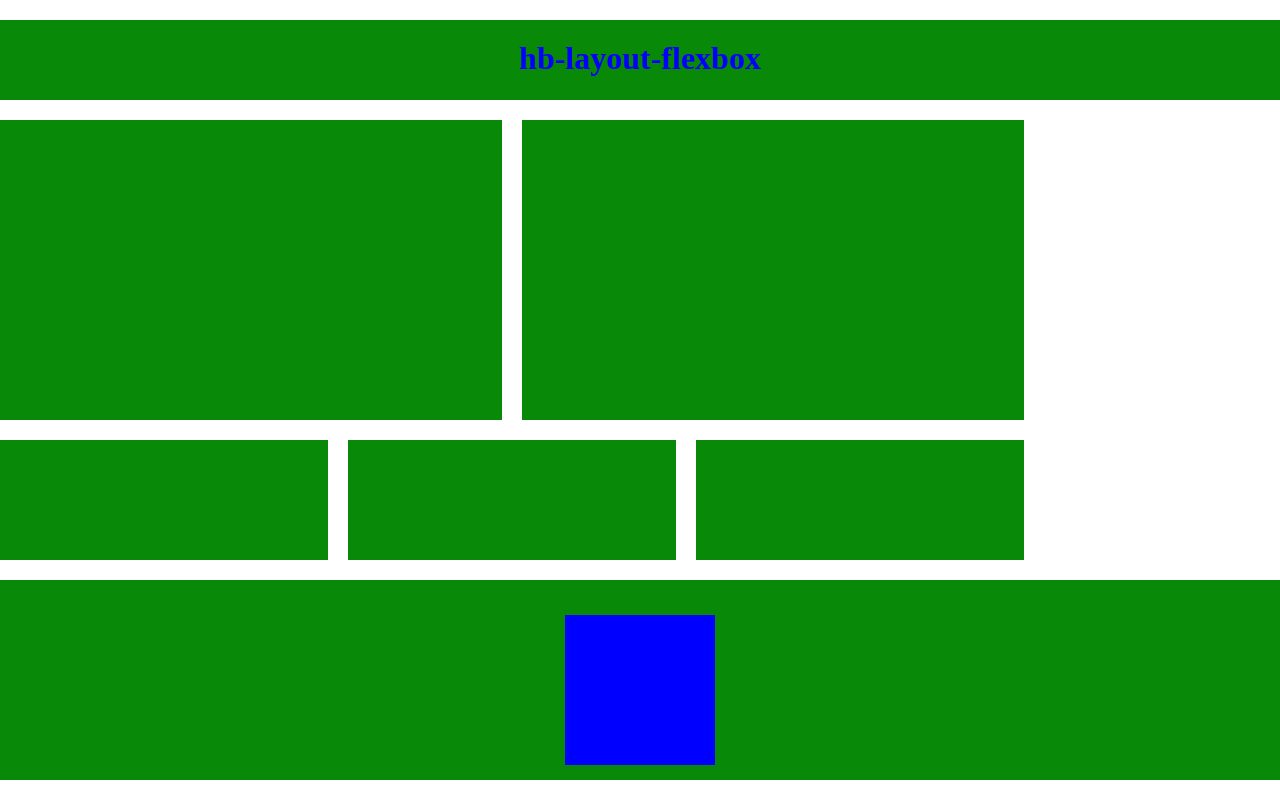
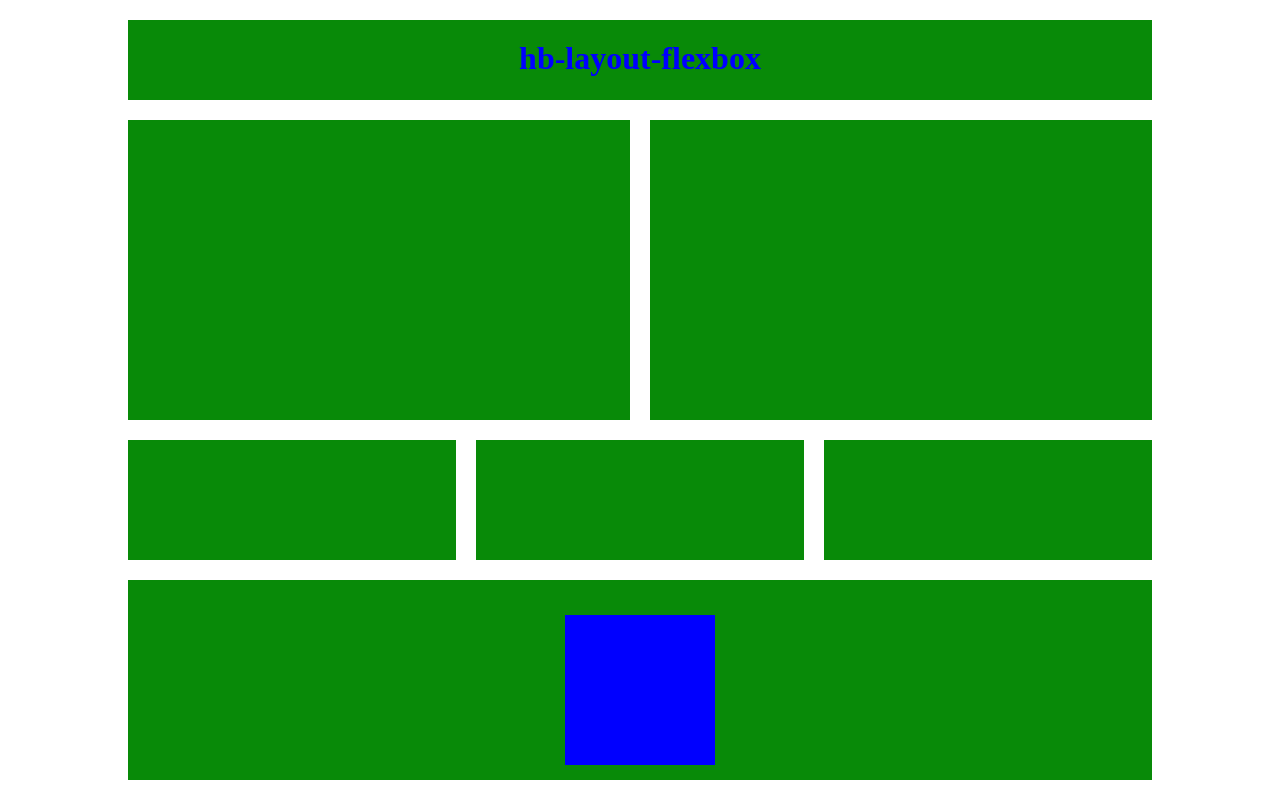
Before and after one commit to pvgrajalesg/hb-layout-flexbox, a website: page index.html in a window 1280 px wide. Drawn offline with Linux system fonts and the light colour scheme.

Commit message:
Se realizan cambios en variables

```diff
--- a/css/components/_footer.scss
+++ b/css/components/_footer.scss
@@ -1,5 +1,7 @@
 .footer{
+    margin: 0 auto;
     margin-top: $margin-spacing;
+    max-width: $main-width;
     background-color: $color;
     height: 200px;
     display: flex;
--- a/css/components/_header.scss
+++ b/css/components/_header.scss
@@ -1,4 +1,6 @@
 .header {
+    max-width: $main-width;
+    margin: 0 auto;
     margin-top: $margin-spacing;
     background-color: $color;
     height: 80px;
--- a/css/components/_modules.scss
+++ b/css/components/_modules.scss
@@ -1,11 +1,12 @@
 .flex-container {
   max-width: $main-width;
+  margin: 0 auto;
   margin-top: $margin-spacing;
   display: flex;
   flex-direction: row;
 
   .container-two, .container-three{
-    margin-right: $margin-spacing;
+    margin-right: 20px;
     background-color: $color;
     &:last-child{
       margin-right: 0px;
```
Also changed, not shown: css/style.css.
